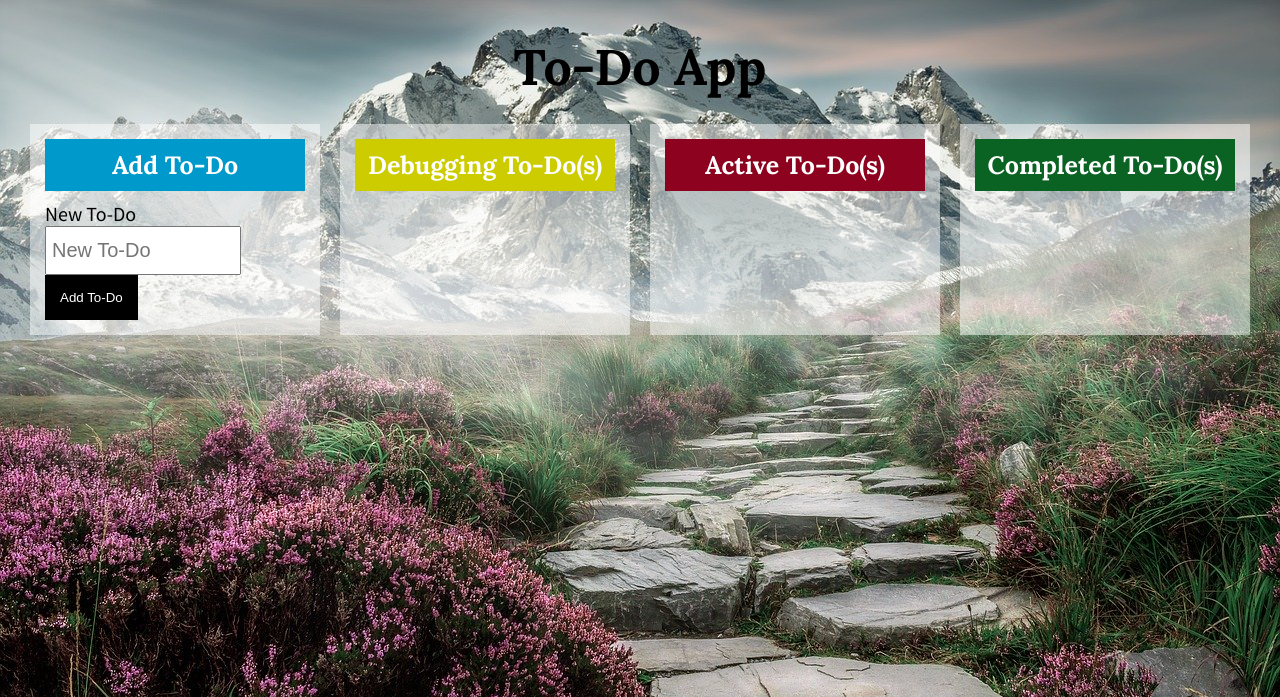
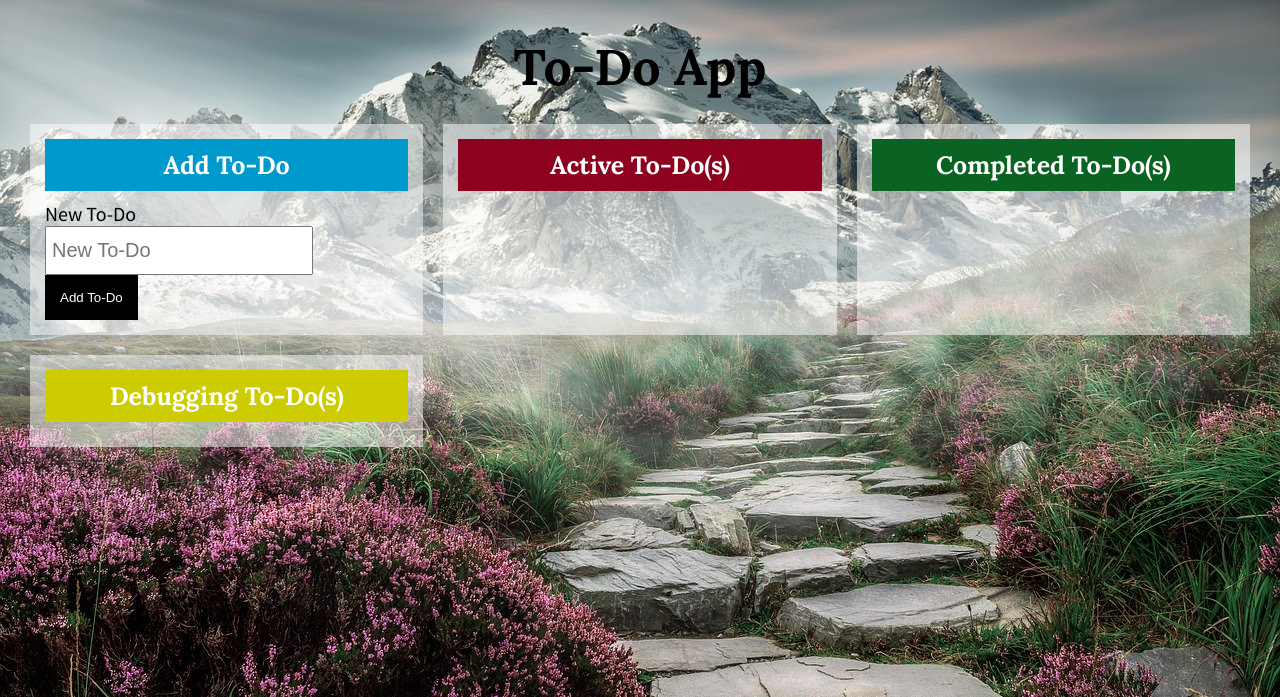
Before and after one commit to T-Ralph/php-to-do-list, a PHP site: page / in a window 1280 px wide. Shown: the top 697 px of the page. Run offline with PHP 8.4, Linux system fonts and the light colour scheme.

Commit message:
Modified Grid Layout and Responsiveness

```diff
--- a/css/main.css
+++ b/css/main.css
@@ -40,13 +40,13 @@ section:nth-of-type(1) > h2 {
     background-color: #0099CC;
 }
 section:nth-of-type(2) > h2 {
-    background-color: #CCCC00;
+    background-color: #8D021F;
 }
 section:nth-of-type(3) > h2 {
-    background-color: #8D021F;
+    background-color: #0B6323;
 }
 section:nth-of-type(4) > h2 {
-    background-color: #0B6323;
+    background-color: #CCCC00;
 }
 section:nth-of-type(1) {
     grid-area: section-1;
@@ -111,15 +111,17 @@ main {
         grid-template-columns: 50% 50%;
         grid-template-areas:
             "h1-title h1-title"
-            "section-1 section-2"
-            "section-3 section-4";
+            "section-1 section-1"
+            "section-2 section-3"
+            "section-4 .";
     }
 }
 @media screen and ( min-width: 1200px ) {
     main {
-        grid-template-columns: 25% 25% 25% 25%;
+        grid-template-columns: calc(100% / 3) calc(100% / 3) calc(100% / 3);
         grid-template-areas:
-            "h1-title h1-title h1-title h1-title"
-            "section-1 section-2 section-3 section-4";
+            "h1-title h1-title h1-title"
+            "section-1 section-2 section-3"
+            "section-4 . .";
     }
 }
--- /dev/null
+++ b/includes/ToDo.Class.php
@@ -0,0 +1,6 @@
+<?php
+    //Creating ToDo Class
+    Class ToDo {
+
+    }
+?>
--- a/index.php
+++ b/index.php
@@ -13,11 +13,6 @@
             </form>
         </section>
         <section>
-            <h2>Debugging To-Do(s)</h2>
-            <ul>
-            </ul>
-        </section>
-        <section>
             <h2>Active To-Do(s)</h2>
             <form>
                 <ul>
@@ -29,6 +24,11 @@
             <ul>
             </ul>
         </section>
+        <section>
+            <h2>Debugging To-Do(s)</h2>
+            <ul>
+            </ul>
+        </section>
     </main>
 <?php
     //Include END
```
